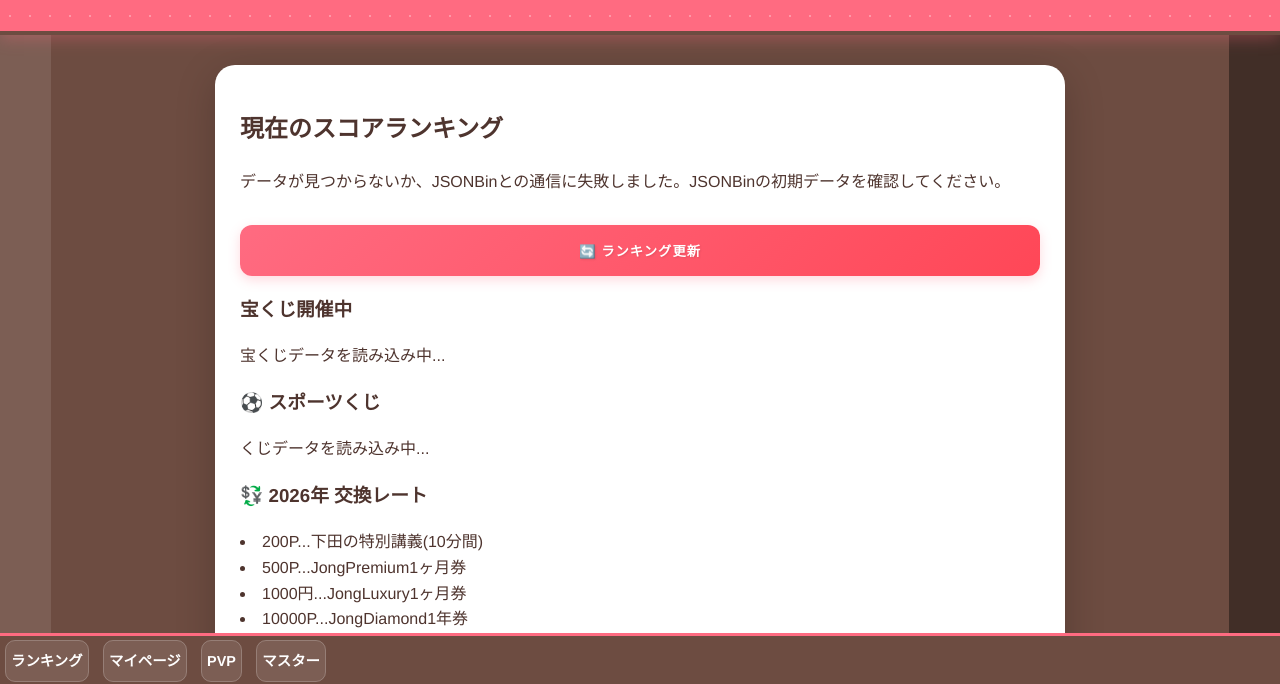
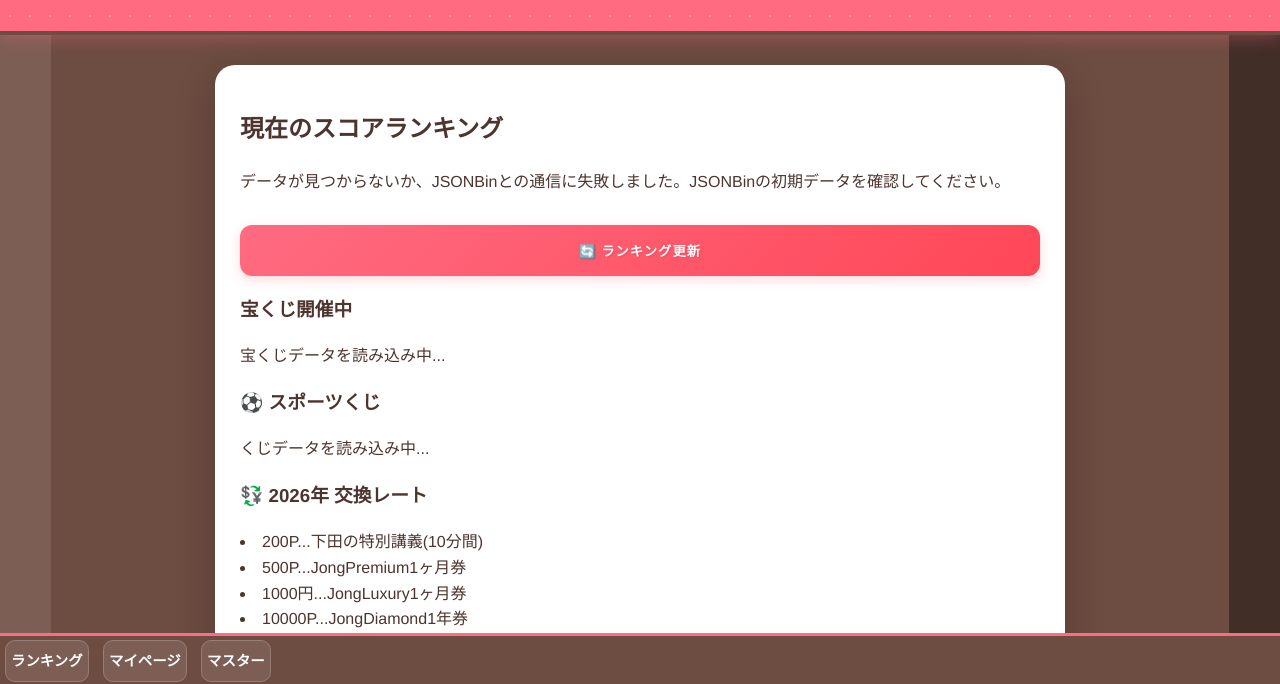
Before and after one commit to Kabocha13/jong, a plain HTML site: page index.html in a window 1280 px wide. Shown: the part 114-798 px from the top of the page. Drawn offline with Linux system fonts and the light colour scheme; no server answers.

Commit message:
Update index.html

```diff
--- a/index.html
+++ b/index.html
@@ -59,7 +59,6 @@
         <nav class="footer-nav">
             <a href="index.html" class="input-link">ランキング</a>
             <a href="mypage.html" class="input-link">マイページ</a>
-            <a href="pvp.html" class="input-link">PVP</a>
             <a href="master.html" class="input-link">マスター</a>
         </nav>
     </footer>
```
